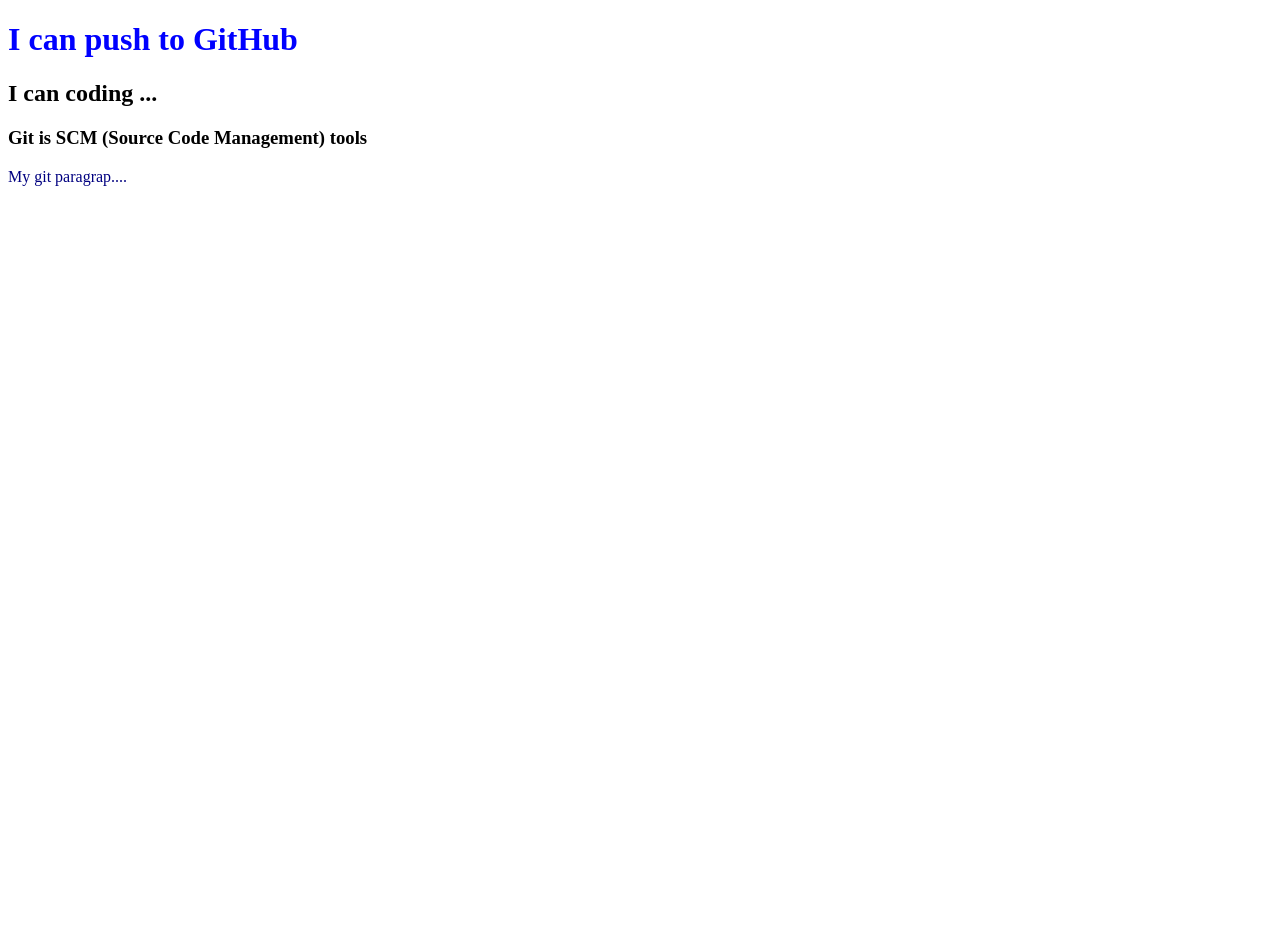
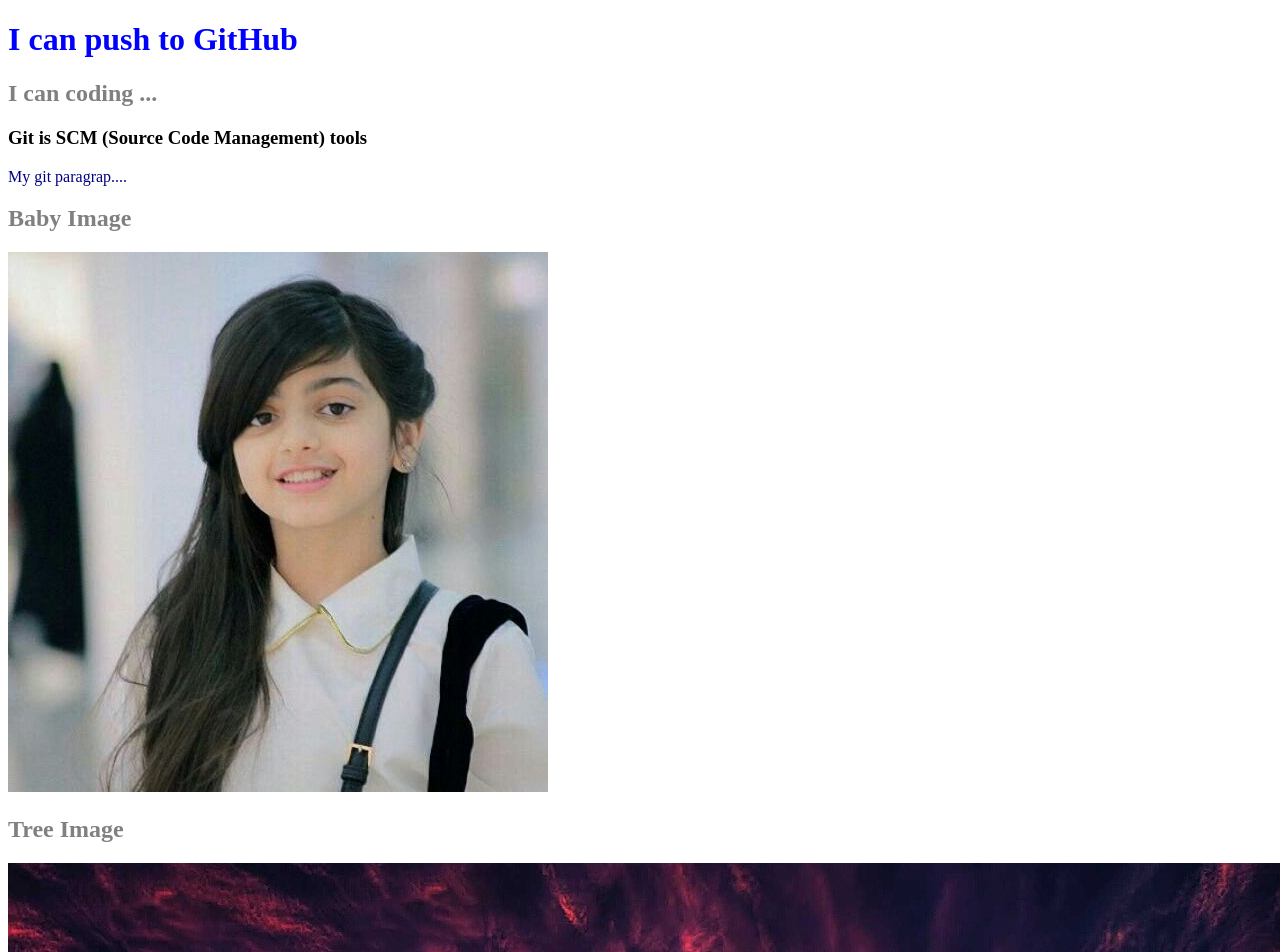
Before and after one commit to rakibulalam9200/My-Third-Repo, a plain HTML site: page index.html in a window 1280 px wide. Shown: the top 952 px of the page. Before the commit the page ends 800 px from the top, so only its background shows below. Drawn offline with Linux system fonts and the light colour scheme.

Commit message:
Image Added

```diff
--- a/index.html
+++ b/index.html
@@ -12,5 +12,9 @@
     <h2>I can coding ...</h2>
     <h3>Git is SCM (Source Code Management) tools</h3>
     <p>My git paragrap....</p>
+    <h2>Baby Image</h2>
+    <img src="Baby.jpg" alt="">
+    <h2>Tree Image</h2>
+    <img src="tree.jpg" alt="">
 </body>
 </html>
--- a/style.css
+++ b/style.css
@@ -5,3 +5,6 @@ h1
 p{
     color:navy;
 }
+h2{
+    color:gray;
+}
```
Also changed, not shown: Baby.jpg (added), tree.jpg (added).
